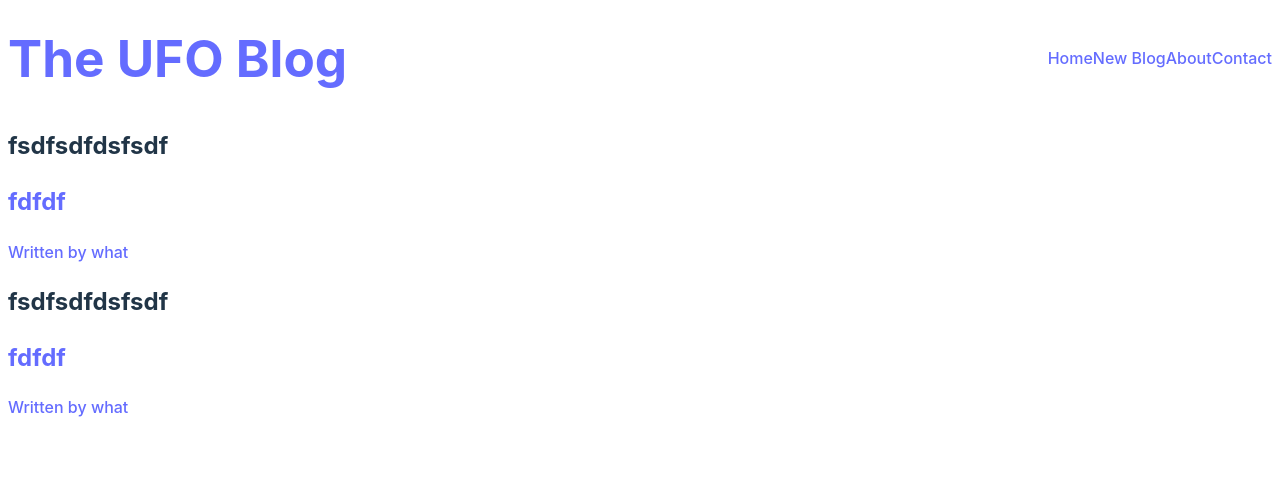
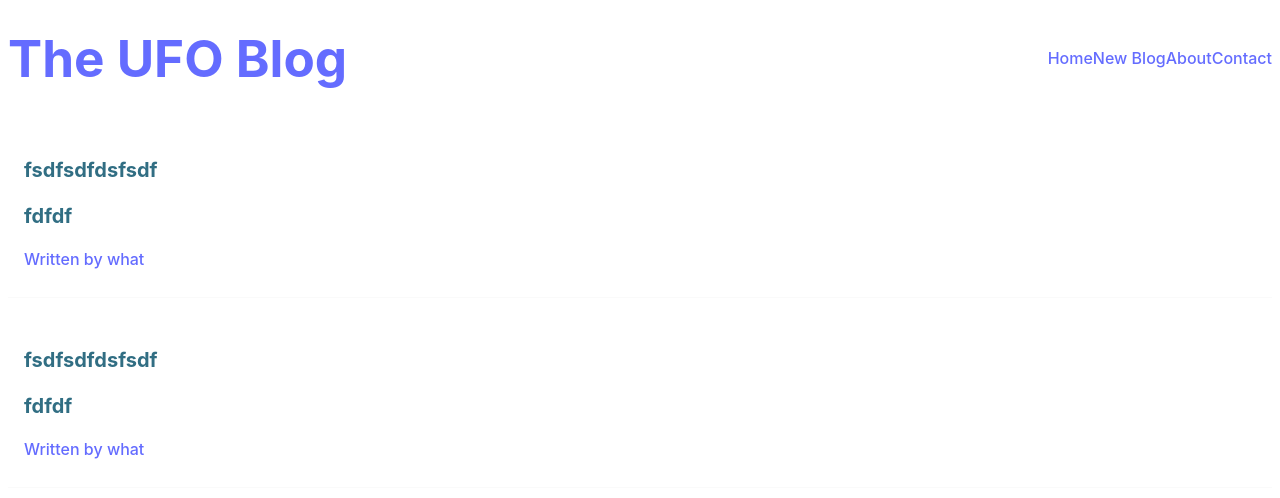
Before and after one commit to rauld323/react-ufo-blog, a Next.js app: page / in a window 1280 px wide. Shown: the top 498 px of the page. Built offline with nearby package versions, Linux system fonts and the light colour scheme; data requests are answered from the project's data file.

Commit message:
style BlogList

```diff
--- a/src/app/components/Bloglist.tsx
+++ b/src/app/components/Bloglist.tsx
@@ -1,5 +1,6 @@
 import Link from "next/link";
 import { FC } from "react";
+import styled from "styled-components";
 
 interface BlogProps {
   name: string;
@@ -11,7 +12,7 @@ interface BlogProps {
 
 const BlogList: FC<BlogProps> = ({ name, author, blogId, title }) => {
   return (
-    <div className="blog-list">
+    <StyledBlogList>
       <h2>{title}</h2>
       <div className="blog-preview" key={blogId}>
         <Link href={`/blogs/${blogId}`}>
@@ -19,8 +20,25 @@ const BlogList: FC<BlogProps> = ({ name, author, blogId, title }) => {
           <p>Written by {author}</p>
         </Link>
       </div>
-    </div>
+    </StyledBlogList>
   );
 };
 
 export default BlogList;
+
+const StyledBlogList = styled.div`
+  padding: 10px 16px;
+  margin: 20px 0;
+  border-bottom: 1px solid #fafafa;
+  &:hover {
+    box-shadow: 1px 3px 5px rgba(0, 0, 0, 0.1);
+  }
+  h2 {
+    font-size: 20px;
+    color: #316e83;
+    margin-bottom: 8px;
+  }
+  a {
+    text-decoration: none;
+  }
+`;
--- a/src/app/layout.tsx
+++ b/src/app/layout.tsx
@@ -1,5 +1,5 @@
 import "./globals.css";
-import Provider from "./util/Provider";
+import Provider from "./utils/Provider";
 import Navbar from "./components/Navbar";
 import React from "react";
 import { Metadata } from "next";
--- a/src/app/page.tsx
+++ b/src/app/page.tsx
@@ -1,5 +1,5 @@
 "use client";
-import BlogList from "./components/Bloglist";
+import BlogList from "./components/BlogList";
 import useBlogs from "./hooks/blog-hook";
 
 const Home = () => {
```
Also changed, not shown: src/app/utils/Provider.tsx (renamed from src/app/util/Provider.tsx).
